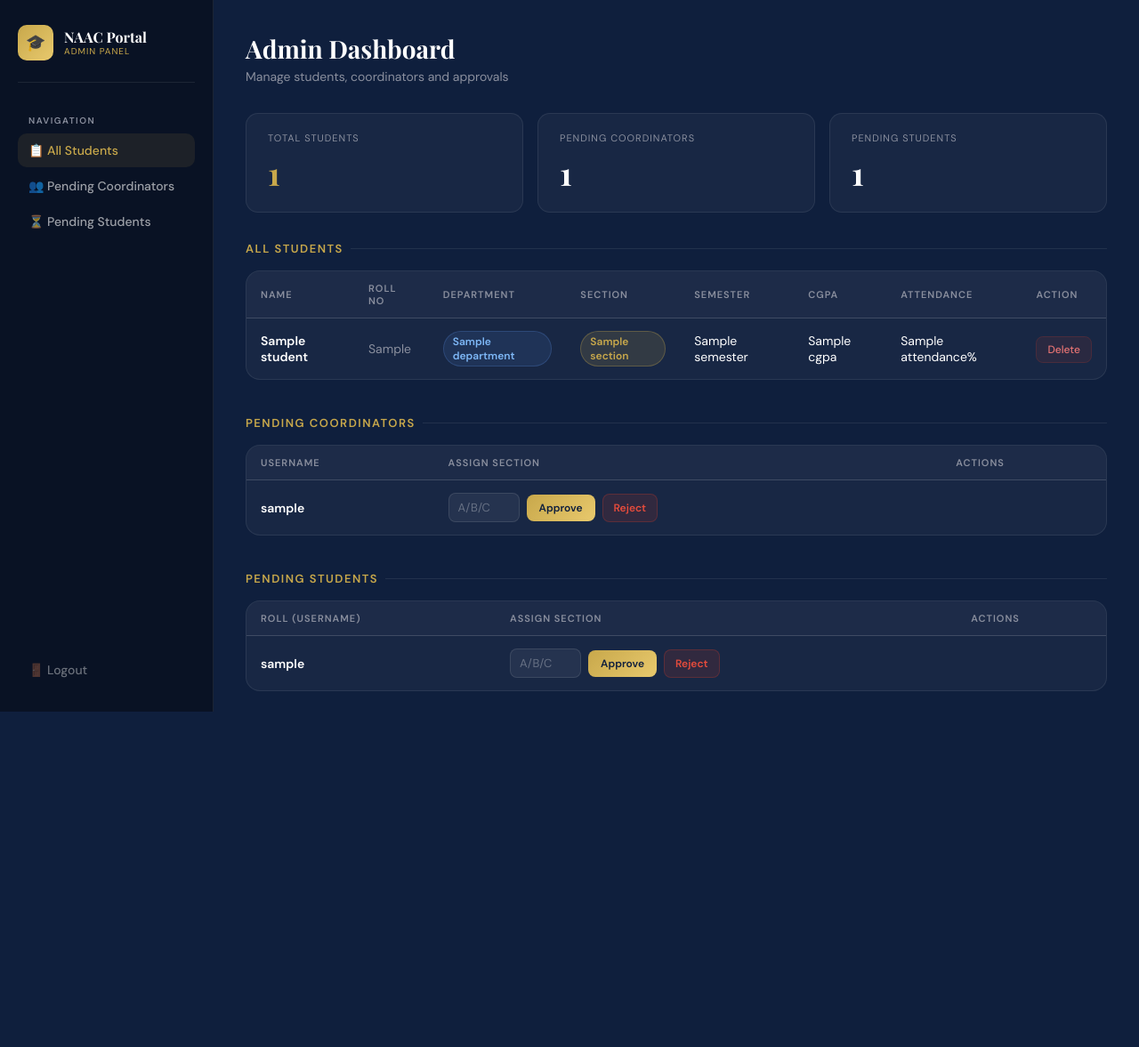
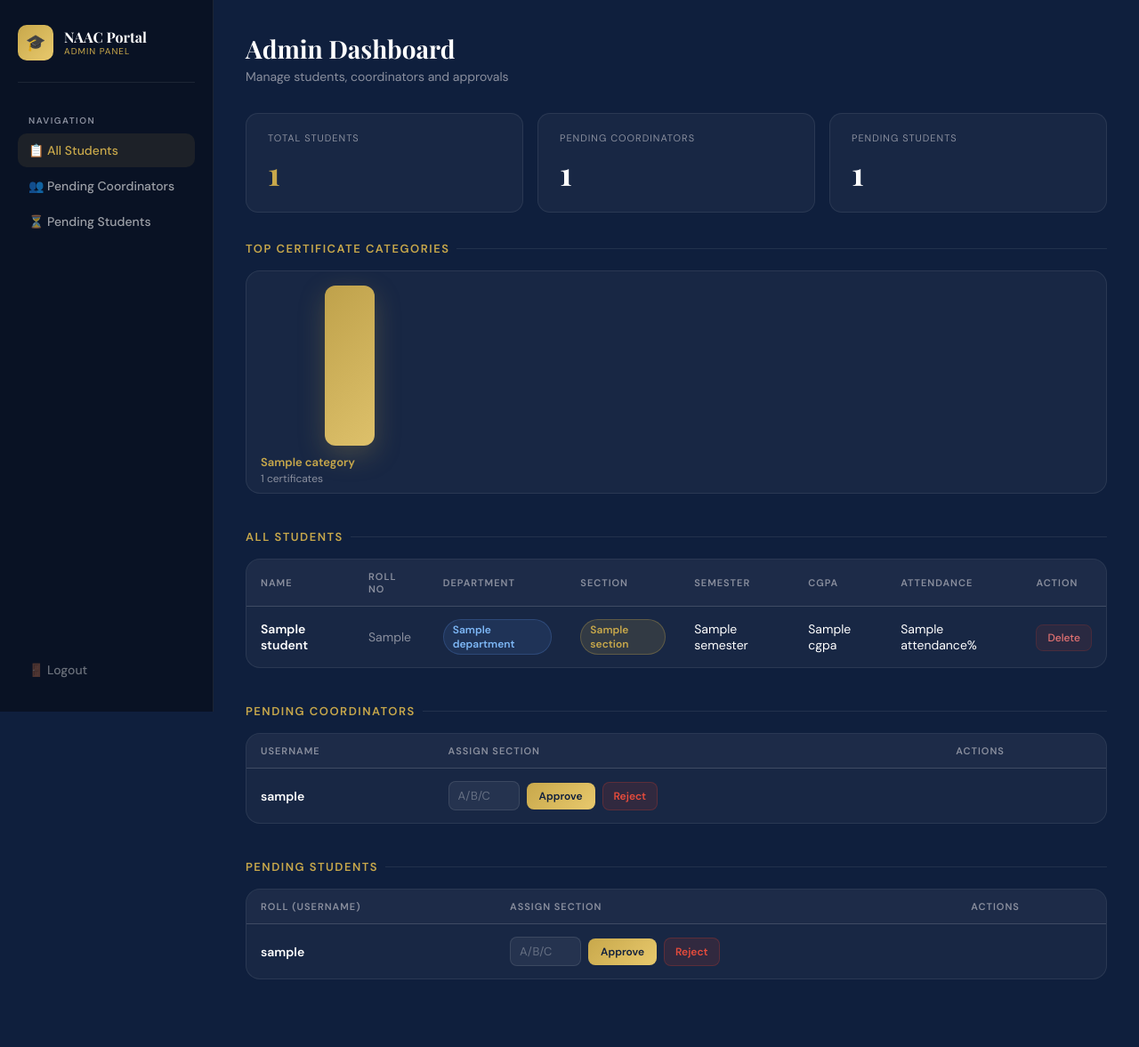
Before and after one commit to RitikaRawat991/AccrediTrack, a Flask app: template templates/admin.html in a window 1280 px wide. Shown: the whole page at 89% size. Before the commit the page ends 800 px from the top, so only its background shows below. Run offline with Flask 3, Linux system fonts and the light colour scheme; the template is opened without the code that fills it: most values are stand-ins (such as "Sample title", 1, 10 or a date in 2020).

Commit message:
Added certificate category feature

```diff
--- a/templates/admin.html
+++ b/templates/admin.html
@@ -195,6 +195,31 @@
         </div>
     </div>
 
+    <div class="section" id="category-graph">
+        <div class="section-title">Top Certificate Categories</div>
+
+        <div class="card">
+            {% if category_counts %}
+                <div style="padding:16px 16px 8px 16px; display:flex; gap:10px; flex-wrap:wrap; align-items:flex-end;">
+                    {% set maxv = (category_counts|map(attribute='count')|max) if (category_counts|length > 0) else 1 %}
+                    {% for row in category_counts %}
+                        {% set val = row['count'] %}
+                        <div style="min-width:140px; flex:1; max-width:200px;">
+<div style="height:180px; display:flex; align-items:flex-end; justify-content:center; gap:8px;">
+                                    <div style="width:56px; border-radius:12px; background: linear-gradient(135deg, rgba(200,168,75,0.95), rgba(232,201,109,0.95)); height: {{ (val*180/maxv) if maxv else 0 }}px; box-shadow: 0 10px 30px rgba(200,168,75,0.25);"></div>
+                                </div>
+                            <div style="margin-top:10px; font-size:13px; font-weight:700; color: var(--accent);">{{ row['category'] }}</div>
+                            <div style="font-size:12px; color: var(--gray); margin-top:2px;">{{ row['count'] }} certificates</div>
+                        </div>
+                    {% endfor %}
+                </div>
+            {% else %}
+                <div style="color: var(--gray); text-align:center; padding:28px;">No certificates uploaded yet.</div>
+            {% endif %}
+        </div>
+    </div>
+
+
     <div class="section" id="students">
         <div class="section-title">All Students</div>
         <div class="card">
--- a/templates/student.html
+++ b/templates/student.html
@@ -271,7 +271,7 @@
 
             <table>
                 <thead>
-                    <tr><th>Category</th><th>File Name</th><th>Status</th></tr>
+<tr><th style="width:180px;">Category</th><th>File Name</th><th style="width:160px;">Status</th></tr>
                 </thead>
                 <tbody>
                     {% if certificates %}
```
